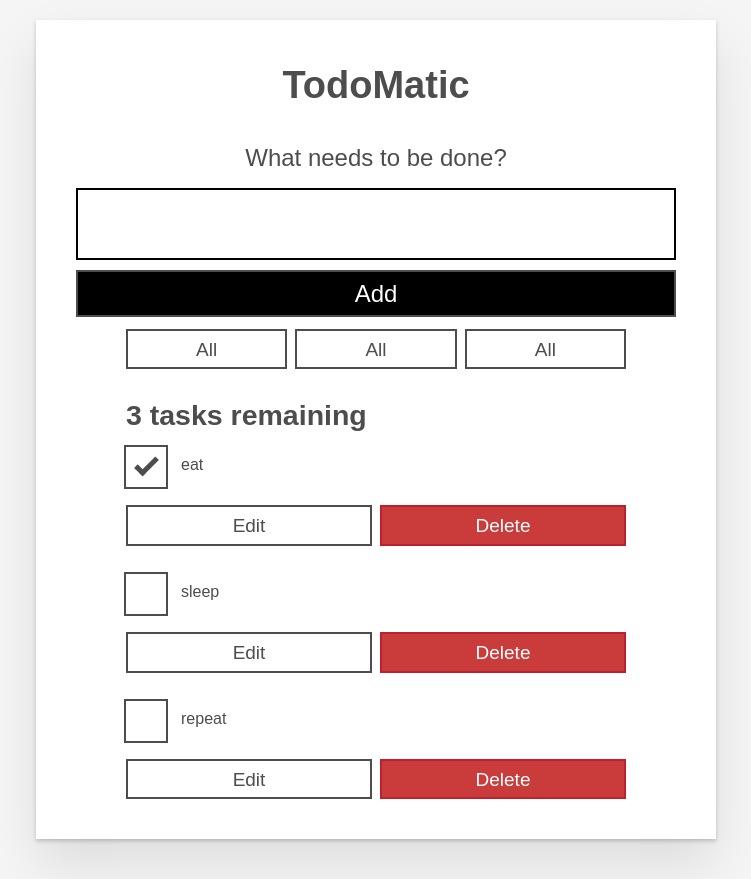
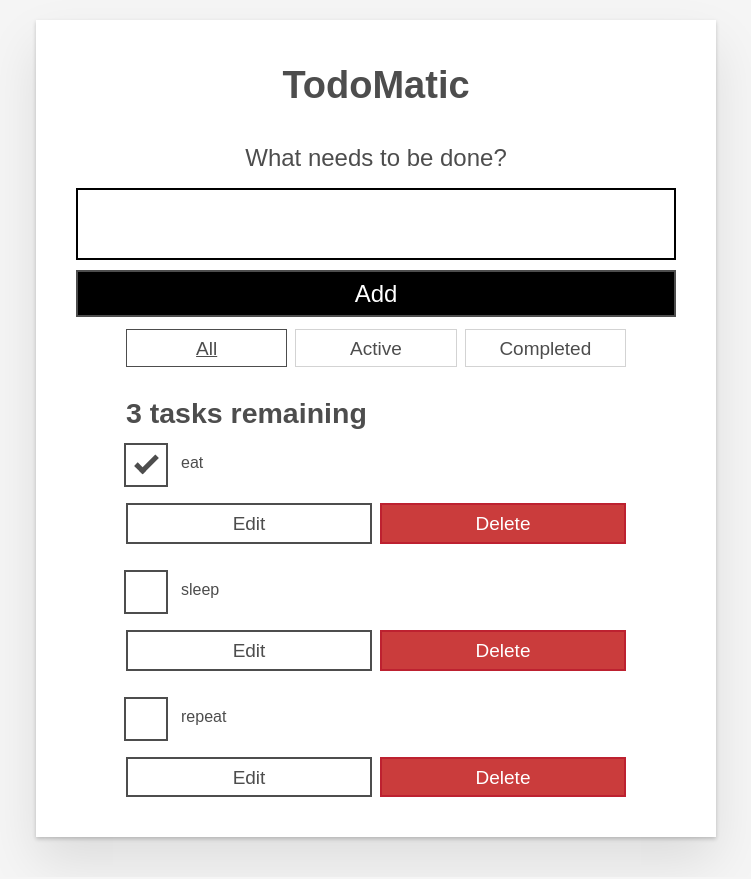
Before and after one commit to josueJURE/fintan-josue-to-do-list, a React (Vite) app: page / in a window 1280 px wide. Shown: the whole page, without its empty margins (264-1015 px from the left). Built offline with nearby package versions, Linux system fonts and the light colour scheme.

Commit message:
adds edit functionality to tasks

```diff
--- a/package.json
+++ b/package.json
@@ -10,6 +10,7 @@
     "preview": "vite preview"
   },
   "dependencies": {
+    "nanoid": "^5.0.6",
     "react": "^18.2.0",
     "react-dom": "^18.2.0"
   },
--- a/src/App.jsx
+++ b/src/App.jsx
@@ -1,34 +1,99 @@
 import Todo from "./components/Todo";
 import Form from "./components/Form";
 import FilterButton from "./components/FilterButton";
+import { useState } from "react";
+import { nanoid } from "nanoid";
+
+// the properties for each key in this object are functions which will be used
+// to filter the 'tasks' (being passed from main.jsx through 'props') data array
+const FILTER_MAP = {
+  All : () => true,
+  Active: (task) => !task.completed,
+  Completed: (task) => task.completed,
+};
+
+// will return an array of the 'key' names from FILTER_MAP
+const FILTER_NAMES = Object.keys(FILTER_MAP);
 
 export default function App(props) {
-// this passes the relevant properties from the props argument into the
-// Todo component as props
-  const taskList = props.tasks?.map((task) => (
+// this will preserve the initial value of props in the 'tasks' variable using the
+// useState() 'hook' to return an array - 'tasks' - which
+const [tasks, setTasks] = useState(props.tasks);
+const [filter, setFilter] = useState('All');
+
+function toggleTaskCompleted(id) {
+  const updatedTasks = tasks.map((task) => {
+    // if this task has the same id as the edited task
+    if (id === task.id) {
+      // use object spread to make a new object whose 'completed' prop is inverted
+      return {...task, completed: !task.completed};
+    }
+    return task;
+  });
+  setTasks(updatedTasks);
+}
+
+function deleteTask(id) {
+  const remainingTasks = tasks.filter((task) => id !== task.id);
+  setTasks(remainingTasks);
+}
+
+function editTask(id, newName) {
+  const editTaskList = tasks.map((task) => {
+    if (id === task.id) {
+      // copy the task and update the name key with the newName argument
+      return {...task, name: newName};
+    }
+    return task;
+  });
+  setTasks(editTaskList);
+}
+
+// this passes the relevant properties from 'tasks' into the Todo component as props
+// and filters by the 'filter' variable
+  const taskList = tasks
+  .filter(FILTER_MAP[filter])
+  .map((task) => (
     <Todo
       id={task.id}
       name={task.name}
       completed={task.completed}
       key={task.id}
+      toggleTaskCompleted={toggleTaskCompleted}
+      deleteTask={deleteTask}
+      editTask={editTask}
+    />
+  ));
+
+  const filterList = FILTER_NAMES.map((name) => (
+    <FilterButton
+      key={name}
+      name={name}
+      isPressed={name === filter}
+      setFilter={setFilter}
     />
   ));
 
   function addTask(name) {
-    alert(name);
+    // nanoid is a JS library designed to create unique identifiers
+    const newTask = { id: `todo-${nanoid()}`, name, completed: false };
+    // this uses the spread syntax to copy the information from the array
+    // 'tasks' and add it to the object 'newTask' so th
+    setTasks([...tasks, newTask])
   }
 
   return (
     <div className="todoapp stack-large">
       <h1>TodoMatic</h1>
+      {/* sending addTask() as a prop 'addTask' to Form means addTask() can
+      be called in the Form component and pass back data as the 'name' argument
+      to be used in the App component. */}
       <Form addTask={addTask}/>
 
       <div className="filters btn-group stack-exception">
-        <FilterButton />
-        <FilterButton />
-        <FilterButton />
+        {filterList}
       </div>
-      <h2 id="list-heading">3 tasks remaining</h2>
+      <h2 id="list-heading"> {taskList.length} tasks remaining</h2>
       <ul
         role="list"
         className="todo-list stack-large stack-exception"
--- a/src/components/FilterButton.jsx
+++ b/src/components/FilterButton.jsx
@@ -1,9 +1,12 @@
-export default function FilterButton() {
+export default function FilterButton(props) {
     return (
-        <button type="button" className="btn toggle__btn"
-            aria-pressed="true">
+        <button
+            type="button"
+            className="btn toggle-btn"
+            aria-pressed={props.isPressed}
+            onClick={() => props.setFilter(props.name)}>
                 <span className="visually-hidden">Show </span>
-                <span>all </span>
+                <span>{props.name} </span>
                 <span className="visually-hidden">tasks</span>
             </button>
     );
--- a/src/components/Form.jsx
+++ b/src/components/Form.jsx
@@ -1,4 +1,5 @@
 import { useState } from "react";
+
 export default function Form(props) {
     const [name, setName] = useState('');
 
@@ -8,6 +9,8 @@ export default function Form(props) {
 
     function handleSubmit(event) {
         event.preventDefault();
+        // ignores empty inputs
+        if (name === '') {return};
         // .addTask() is essentially a method for props as it is the function
         // that is being passed to '<Form />' in App.jsx which is then available
         // here via props/as a prop. 'name' variable is the value being passed to the 'addTask()'
--- a/src/components/Todo.jsx
+++ b/src/components/Todo.jsx
@@ -1,20 +1,83 @@
+import {useState} from "react";
+
 export default function Todo(props) {
-    return (
-        <li className="todo stack-small">
+    // hooks:
+    const [isEditing, setEditing] = useState(false);
+    const [newName, setNewName] = useState('');
+
+    function handleChange(e) {
+        setNewName(e.target.value);
+    }
+
+    function handleSubmit(e) {
+        e.preventDefault();
+        props.editTask(props.id, newName);
+        setNewName('');
+        setEditing(false);
+    }
+
+    const editingTemplate = (
+        <form className="stack-small" onSubmit={handleSubmit}>
+            <div className="form-group">
+                <label className="todo-label" htmlFor={props.id}>
+                    New name for {props.name} .
+                </label>
+                <input
+                    id={props.id}
+                    className="todo-next"
+                    type="text"
+                    value={newName}
+                    onChange={handleChange}/>
+            </div>
+            <div className="btn-group">
+                <button
+                    type="button"
+                    className="btn todo-cancel"
+                    onClick={() => setEditing(false)}
+                >
+                    Cancel
+                    <span className="visually-hidden">renaming {props.name}</span>
+                </button>
+                <button type="submit" className="btn btn__primary todo-edit">
+                    Save
+                    <span className="visually-hidden">new name for {props.name}</span>
+                </button>
+            </div>
+        </form>
+    );
+
+    const viewTemplate = (
+        <div className="stack-small">
             <div className="c-cb">
-                <input id={props.id} type="checkbox" defaultChecked={props.completed} />
+                <input
+                    id={props.id}
+                    type="checkbox"
+                    defaultChecked={props.completed}
+                    onChange={() => props.toggleTaskCompleted(props.id)}
+                />
                 <label className="todo-label" htmlFor={props.id}>
-                   {props.name}
+                    {props.name}
                 </label>
             </div>
             <div className="btn-group">
-                <button type="button" className="btn">
+                <button
+                    type="button"
+                    className="btn"
+                    onClick={() => setEditing(true)}
+                >
                     Edit <span className="visually-hidden">{props.name}</span>
                 </button>
-                <button type="button" className="btn btn__danger">
+                <button
+                    type="button"
+                    className="btn btn__danger"
+                    onClick={() => props.deleteTask(props.id)}
+                >
                     Delete <span className="visually-hidden">{props.name}</span>
                 </button>
             </div>
-        </li>
+        </div>
     );
-}
+
+    return <li className="todo">{isEditing ? editingTemplate : viewTemplate}</li>
+
+    };
```
Also changed, not shown: 1 other file (tests, documents, lock files or other folders).
